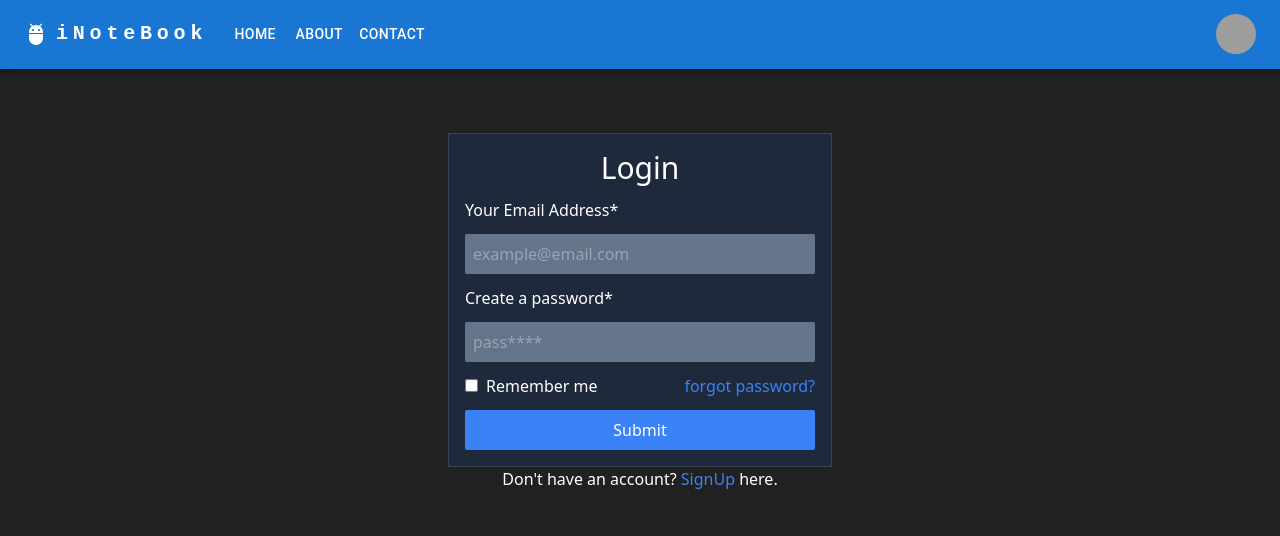
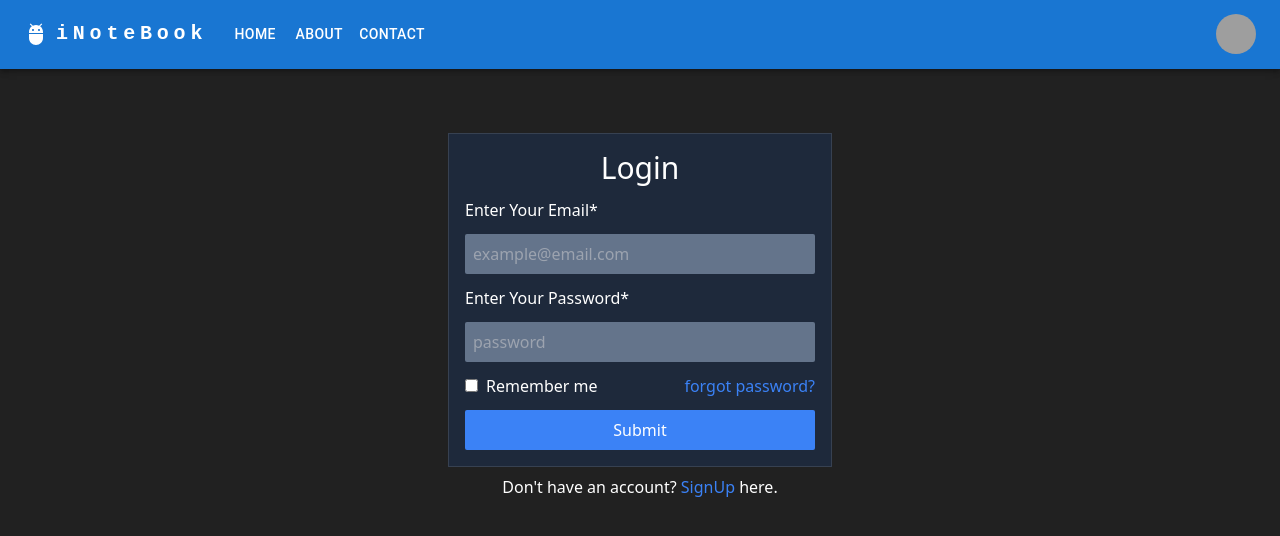
Before and after one commit to rahuljat1349/iNoteBook, a React (Vite) app in the folder noteBook-react/: page /Login in a window 1280 px wide. Shown: the top 536 px of the page. Built offline with nearby package versions, Linux system fonts and the light colour scheme; grey boxes are pictures that could not be loaded.

Commit message:
update login

```diff
--- a/noteBook-react/src/components/User/Login.jsx
+++ b/noteBook-react/src/components/User/Login.jsx
@@ -1,38 +1,76 @@
-import React from "react";
+import React, { useState } from "react";
+import { useNavigate } from "react-router-dom";
+export default function Login() {
+  let navigate = useNavigate();
+  const [credentials, setCredentials] = useState({ email: "", password: "" });
+  const handleSubmit = async (e) => {
+    e.preventDefault();
+    const response = await fetch(`http://localhost:8000/api/auth/login/`, {
+      method: "POST",
+      headers: {
+        "Content-Type": "application/json",
+      },
+      body: JSON.stringify({
+        email: credentials.email,
+        password: credentials.password,
+      }),
+    });
+    const json = await response.json();
+    if (response.status === 200) {
+      console.log("Success");
+      localStorage.setItem("token", json.authToken);
+      navigate("/Home")
 
-export default function Login() {
+    } else {
+      console.log("Invalid email or password");
+    }
+  };
+  const onChange = (e) => [
+    setCredentials({ ...credentials, [e.target.name]: e.target.value }),
+  ];
   return (
     <>
-      <div className=" w-full flex-col items-center justify-center flex p-16">
+      <div className=" w-full flex-col gap-2 items-center justify-center flex p-16">
         <form
+          onSubmit={handleSubmit}
           className="flex border-[1px] border-solid border-gray-700 flex-col gap-3 bg-slate-800 p-4 w-80 md:w-96"
-          action=""
         >
           <h1 className="text-center text-3xl">Login</h1>
 
-          <label htmlFor="email">Your Email Address*</label>
+          <label htmlFor="email">Enter Your Email*</label>
           <input
+            onChange={onChange}
+            value={credentials.email}
+            name="email"
             id="email"
             className="p-2  rounded-sm bg-slate-500 outline-none "
             placeholder="example@email.com"
             required
             type="email"
           />
-          <label htmlFor="password">Create a password*</label>
+          <label htmlFor="password">Enter Your Password*</label>
 
           <input
+            onChange={onChange}
+            value={credentials.password}
+            name="password"
             id="password"
             className="p-2  rounded-sm bg-slate-500 outline-none "
-            placeholder="pass****"
+            placeholder="password"
             required
             type="password"
           />
           <div>
             <input className=" mr-2" type="checkbox" />
             <span>Remember me</span>
-            <a className="float-right text-blue-500" href="">forgot password?</a>
+            <a className="float-right text-blue-500" href="">
+              forgot password?
+            </a>
           </div>
-          <button className="p-2 duration-200 hover:bg-blue-700 rounded-sm bg-blue-500 outline-none ">
+          <button
+            type="submit"
+            className="p-2 duration-200 hover:bg-blue-700 rounded-sm bg-blue-500 outline-none "
+          >
             Submit
           </button>
         </form>
```
